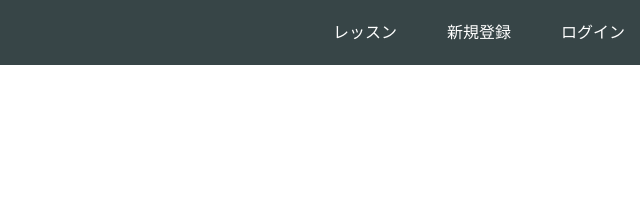
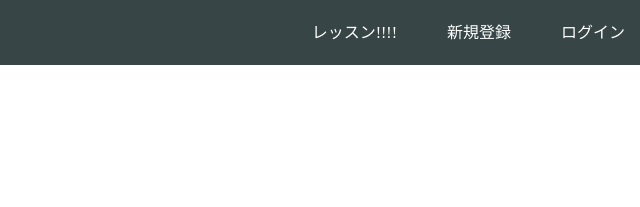
Before and after one commit to 20l1044s/20l1044s.github.io, a plain HTML site: page index.html in a window 1280 px wide. Shown: the top 207 px of the page, 640-1280 px from the left. Drawn offline with Linux system fonts and the light colour scheme.

Commit message:
Update index.html

```diff
--- a/index.html
+++ b/index.html
@@ -15,7 +15,7 @@
       </div>
       <span class="fa fa-bars menu-icon"></span>
       <div class="header-right">
-        <a href="#">レッスン</a>
+        <a href="#">レッスン!!!!</a>
         <a href="#">新規登録</a>
         <a href="#" class="login">ログイン</a>
       </div>
```
